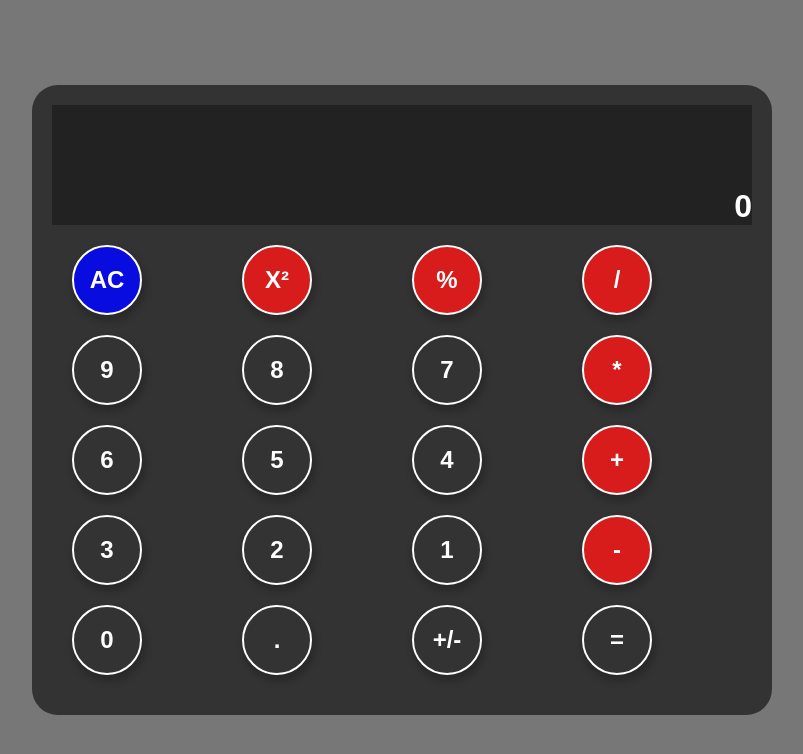
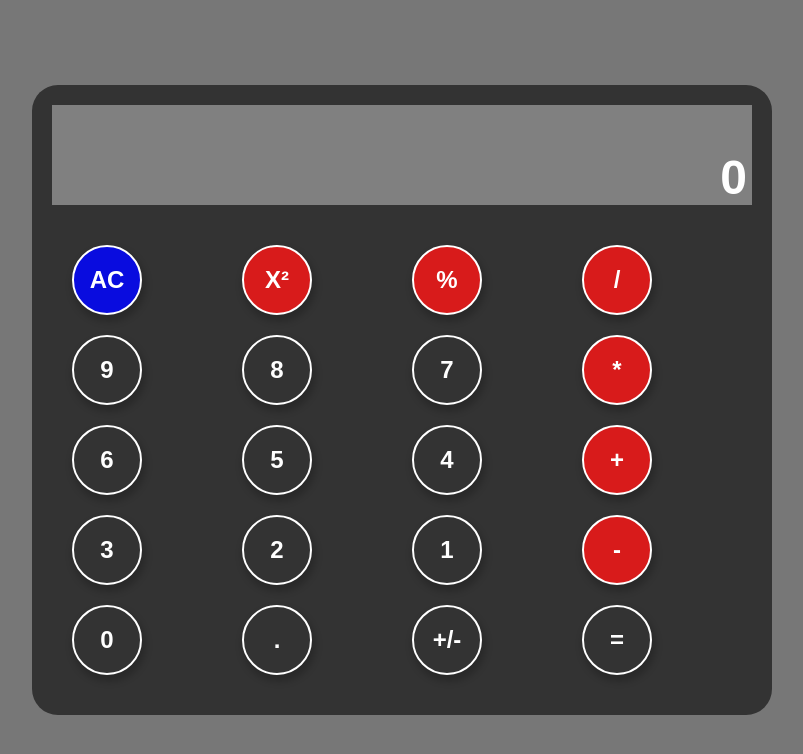
Before and after one commit to OlawaleJoseph/react-calculator, a React (Create React App) app: page / in a window 1280 px wide. Shown: the top 754 px of the page, without its empty margins (238-1041 px from the left). Built offline with nearby package versions, Linux system fonts and the light colour scheme.

Commit message:
change display styling

```diff
--- a/src/components/Display.js
+++ b/src/components/Display.js
@@ -1,21 +1,18 @@
 import React from 'react';
 import PropTypes from 'prop-types';
 
-export default function Display({ memorized, current }) {
+export default function Display({ current }) {
   return (
     <div className="display">
-      <div className="display_upper">{memorized}</div>
       <div className="display_lower">{current}</div>
     </div>
   );
 }
 
 Display.defaultProps = {
-  memorized: '',
   current: '0',
 };
 
 Display.propTypes = {
-  memorized: PropTypes.string,
   current: PropTypes.string,
 };
--- a/src/index.css
+++ b/src/index.css
@@ -80,15 +80,16 @@ body {
 }
 
 .display {
-  background-color: #222;
+  height: 100px;
+  background-color: gray;
   color: #fff;
-  display: grid;
-  grid-template-rows: repeat(2, 1fr);
+  display: flex;
   justify-content: flex-end;
   align-items: flex-end;
-  font-size: 2em;
+  font-size: 3em;
   font-weight: bold;
   font-family: sans-serif;
   text-align: right;
   overflow: hidden;
+  padding: 0 5px;
 }
```
Also changed, not shown: 1 other file (tests, documents, lock files or other folders).
